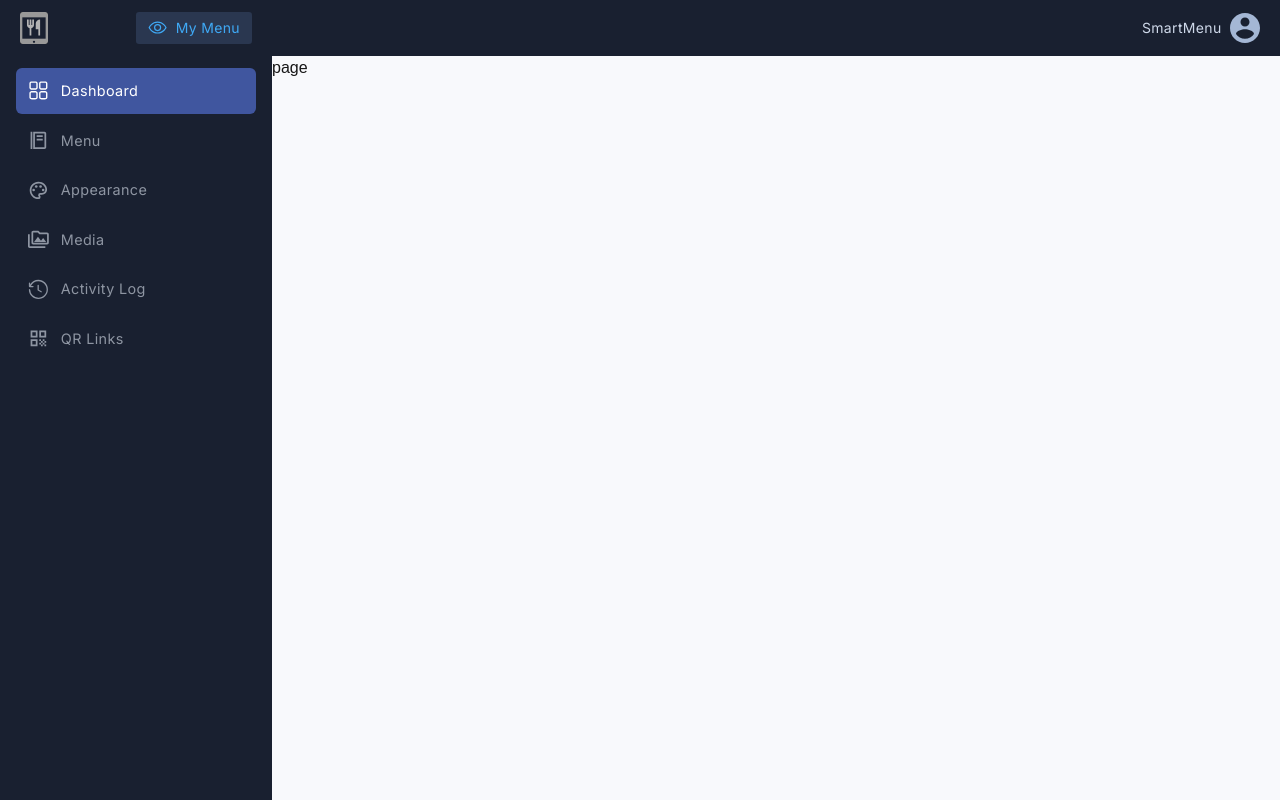
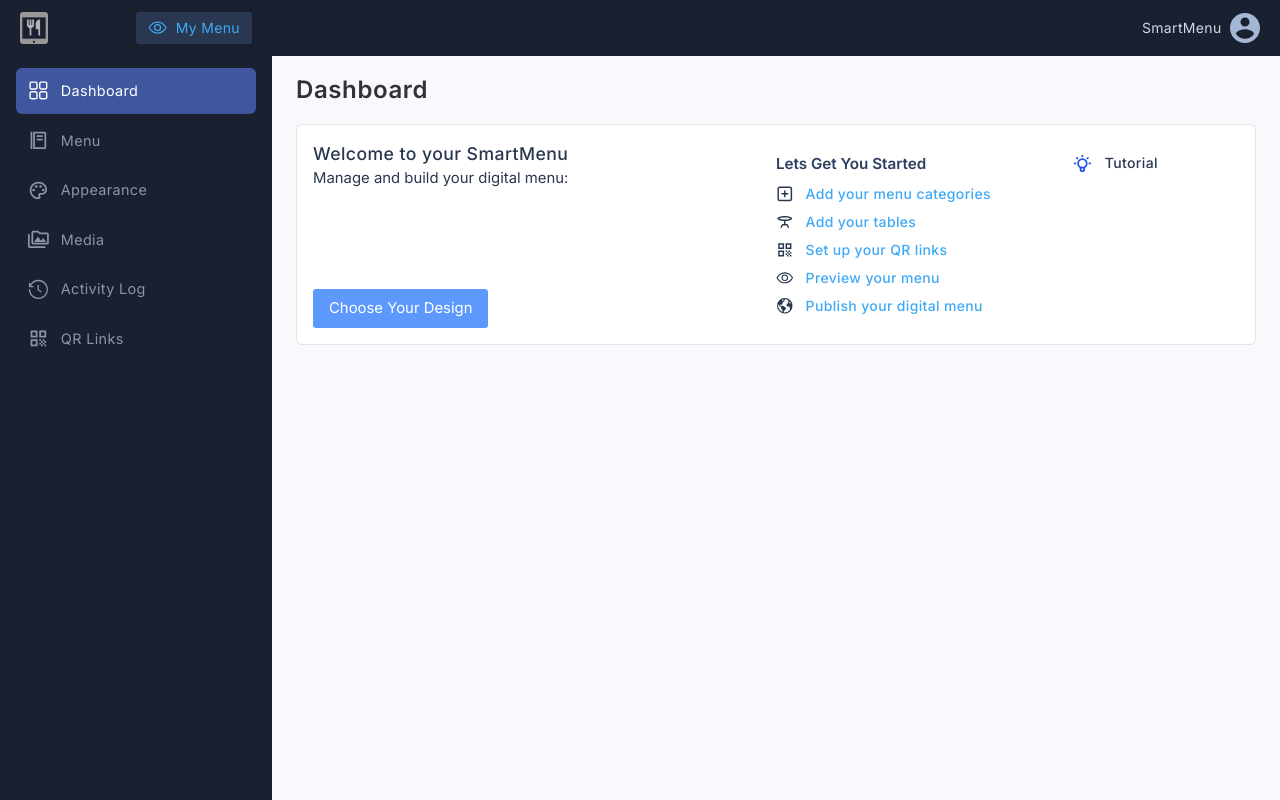
Before and after one commit to hosoocha20/smartmenu-manager, a Next.js app: page /dashboard in a window 1280 px wide. Built offline with nearby package versions, Linux system fonts and the light colour scheme.

Commit message:
/dashboard - Smartmenu starter styles

```diff
--- a/src/app/(auth)/dashboard/page.tsx
+++ b/src/app/(auth)/dashboard/page.tsx
@@ -1,9 +1,68 @@
-import React from 'react'
+"use client";
+import React, { ReactNode } from "react";
+import { FiPlusSquare } from "react-icons/fi";
+import { MdOutlineTableBar, MdOutlineQrCode } from "react-icons/md";
+import { PiEye } from "react-icons/pi";
+import { IoEarth } from "react-icons/io5";
+import { TbBulb } from "react-icons/tb";
+
+interface GetStartedLinksI {
+  name: string;
+  icon: ReactNode;
+  link: string;
+}
+const getStartedArr: GetStartedLinksI[] = [
+  { name: "Add your menu categories", icon: <FiPlusSquare />, link: "" },
+  { name: "Add your tables", icon: <MdOutlineTableBar />, link: "" },
+  { name: "Set up your QR links", icon: <MdOutlineQrCode />, link: "" },
+  { name: "Preview your menu", icon: <PiEye />, link: "" },
+  { name: "Publish your digital menu", icon: <IoEarth />, link: "" },
+];
 
 const Dashboard = () => {
   return (
-    <div className='bg-background'>page</div>
-  )
-}
+    <div className="font-inter bg-background px-6 py-4">
+      <h1 className="text-my-black-950 font-semibold text-[1.5rem] tracking-wide">
+        Dashboard
+      </h1>
+      <div className="mt-4 w-full grid grid-cols-[50%_auto_auto] border border-[#CCCCCC] border-opacity-50 bg-white px-4 py-4 rounded-md">
+        <div className="text-my-primary-900 flex flex-col justify-between">
+          <div>
+            <h2 className="text-[1.1rem] text-my-primary-900 font-medium tracking-wide">
+              Welcome to your SmartMenu
+            </h2>
+            <p className="text-[0.93rem]">Manage and build your digital menu:</p>
+          </div>
+          <button className="w-fit bg-my-secondary-400 text-white px-4 py-2 text-[.93rem] rounded-[.2rem]">
+            Choose Your Design
+          </button>
+        </div>
+        <div className="text-my-primary-800 py-3">
+          <h4 className="font-semibold text-[0.95rem]">Lets Get You Started</h4>
+          <div className="mt-2 grid grid-cols-[min-content_auto] gap-y-2 gap-x-3 text-my-primary-900 items-center">
+            {getStartedArr.map((el: GetStartedLinksI, i: number) => (
+              <>
+                <div className="flex text-[1.1rem]">{el.icon}</div>
+                <p className="text-my-accent-400 text-sm font-medium tracking-wide">
+                  {el.name}
+                </p>
+              </>
+            ))}
+          </div>
+        </div>
+        <div className="text-my-primary-800 py-3">
+          <div className="grid grid-cols-[min-content_auto] gap-y-2 gap-x-3 text-my-primary-900 items-center">
+            <div className="flex text-[1.3rem] text-my-secondary-600">
+              <TbBulb />
+            </div>
+            <p className=" text-sm font-medium tracking-wide">
+              Tutorial
+            </p>
+          </div>
+        </div>
+      </div>
+    </div>
+  );
+};
 
-export default Dashboard
+export default Dashboard;
```
